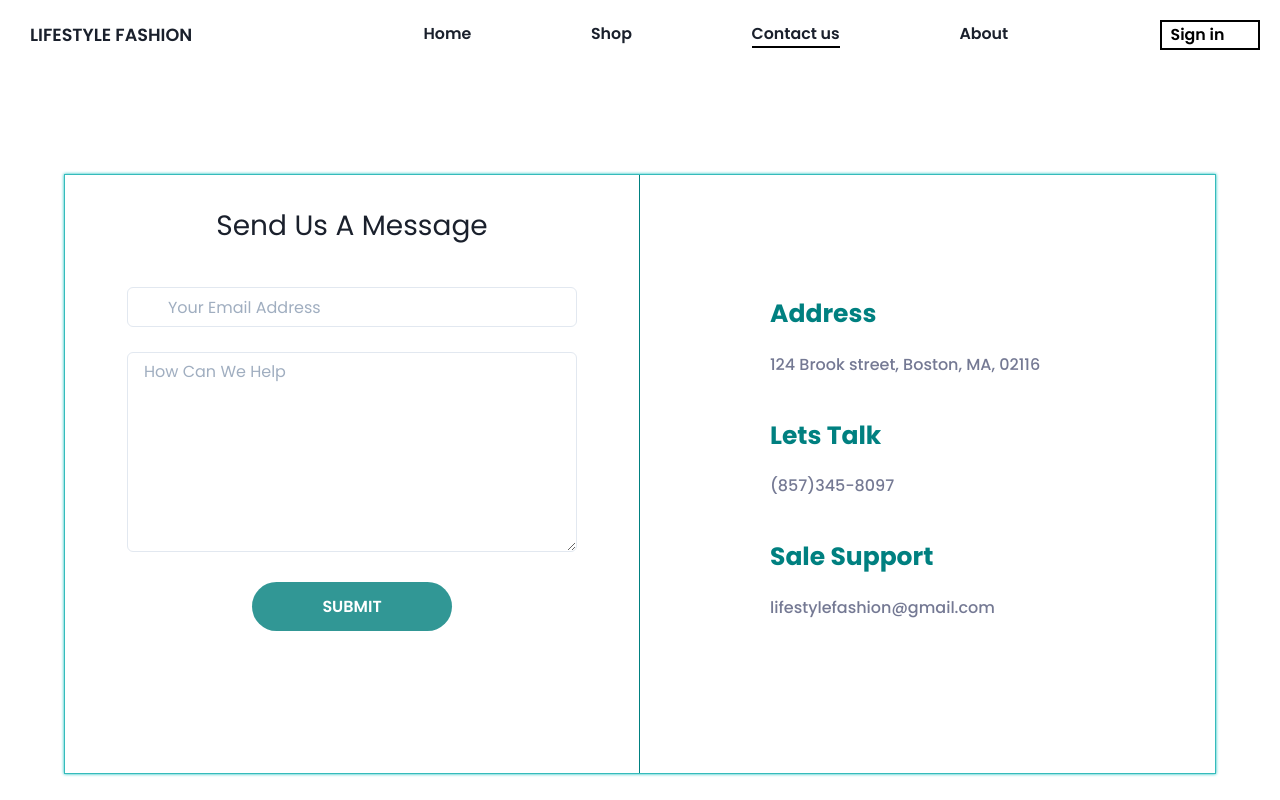
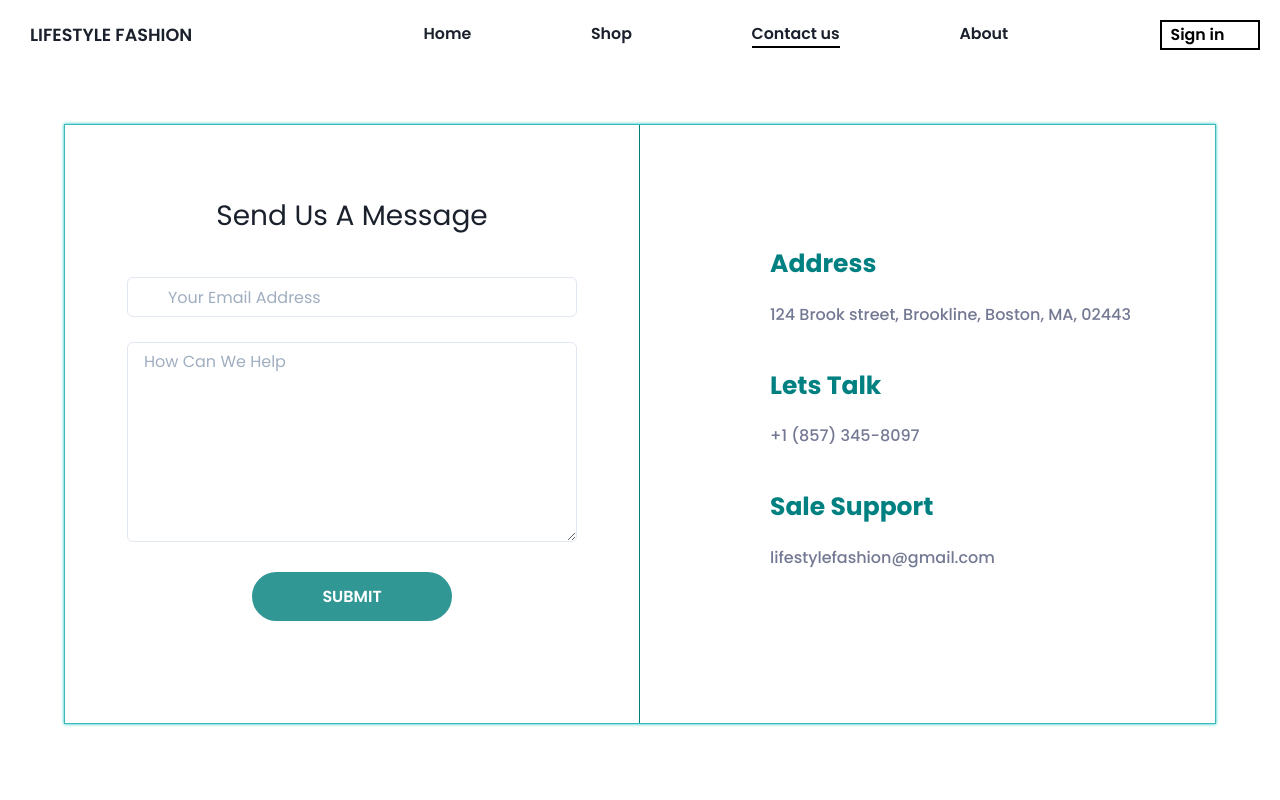
Before and after one commit to jayanth-neu/INFO6150-Final-Project-Ecommerce, a React (Create React App) app in the folder frontend/: page /contactus in a window 1280 px wide. Shown: the top 800 px of the page. Built offline with nearby package versions, Linux system fonts and the light colour scheme; some icons are missing.

Commit message:
contact page changes

```diff
--- a/frontend/src/pages/Contactus/Contactus.js
+++ b/frontend/src/pages/Contactus/Contactus.js
@@ -82,21 +82,21 @@ const Contactus = () => {
                         <div className="iconCtn"><GiPositionMarker opacity="0.8" /></div>
                         <div className="adressCtn">
                             <h3> Address</h3>
-                            <p className="infoCtn">124 Brook street, Boston, MA, 02116</p>
+                            <p className="infoCtn">124 Brook street, Brookline, Boston, MA, 02443</p>
                         </div>
                     </div>
                     <div className="box">
                         <div className="iconCtn"><HiOutlinePhone opacity="0.8" /></div>
                         <div className="adressCtn">
                             <h3>Lets Talk</h3>
-                            <p className="infoCtn">(857)345-8097</p>
+                            <p className="infoCtn"><a href="tel:+1(857)345-8097"> +1 (857) 345-8097 </a></p>
                         </div>
                     </div>
                     <div className="box">
                         <div className="iconCtn"><BsEnvelope opacity="0.8" /></div>
                         <div className="adressCtn">
                             <h3>Sale Support</h3>
-                            <p className="infoCtn">lifestylefashion@gmail.com</p>
+                            <p className="infoCtn"><a href = "mailto: lifestylefashion@gmail.com">lifestylefashion@gmail.com</a></p>
                         </div>
                     </div>
                 </div>
--- a/frontend/src/pages/Contactus/contactuscss.css
+++ b/frontend/src/pages/Contactus/contactuscss.css
@@ -1,6 +1,6 @@
 .contactUs {
   position: relative;
-  top: 70px;
+  top: 20px;
   flex-wrap: wrap;
   margin-bottom: 130px;
 }
@@ -40,7 +40,7 @@
 .sendMsg {
   display: block;
   border-right: 1px solid teal;
-  padding: 30px 60px;
+  padding: 70px 60px;
   width: 50%;
 }
 .envolope {
```
